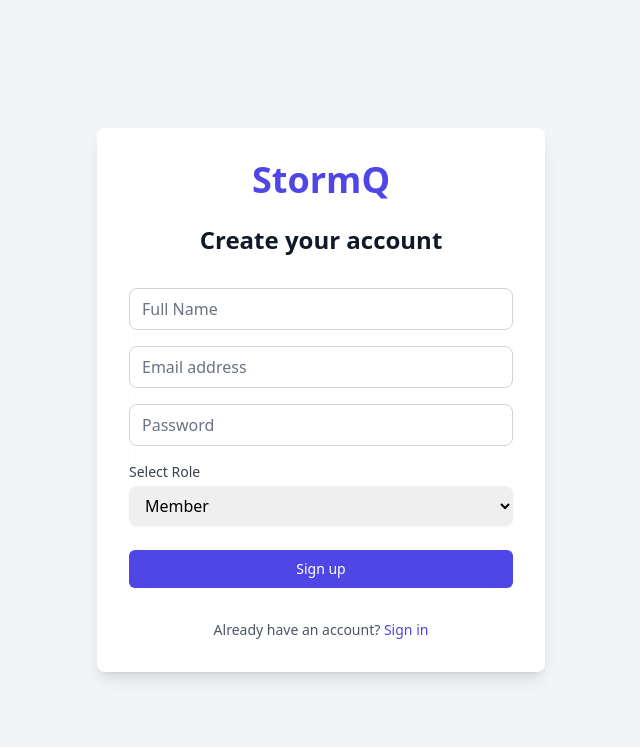
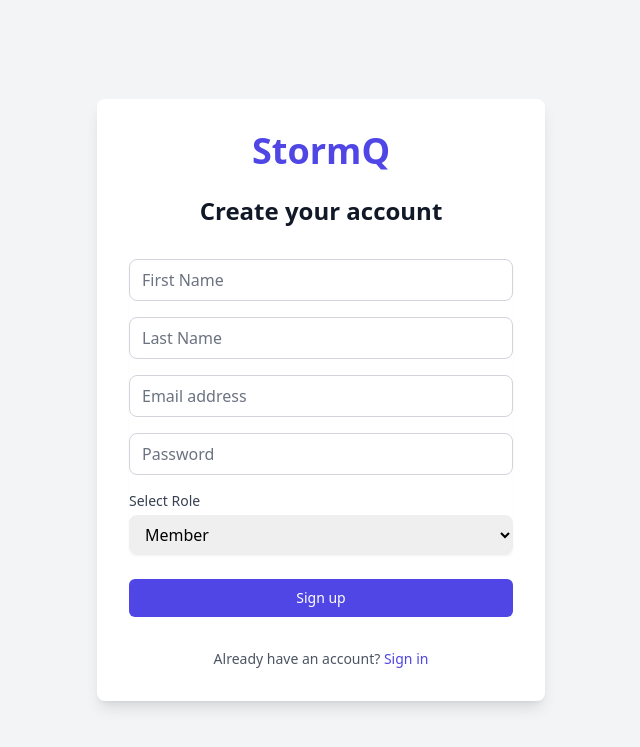
Before and after one commit to majdifox/StormQXII, a PHP site: page /pages/register.php in a window 1280 px wide. Shown: the top 747 px of the page, without its empty margins (319-959 px from the left). Run offline with PHP 8.4, Linux system fonts and the light colour scheme; some libraries are stand-ins or nearby versions.

Commit message:
creating the structure for the project 50%

```diff
--- a/pages/login.php
+++ b/pages/login.php
@@ -18,6 +18,9 @@
                 <h1 class="text-4xl font-bold text-center text-indigo-600">StormQ</h1>
                 <h2 class="mt-6 text-center text-2xl font-semibold text-gray-900">Sign in to your account</h2>
             </div>
+
+
+
             <form action="includes/login.inc.php" method="post" class="mt-8 space-y-6" action="#" method="POST">
                 <div class="rounded-md shadow-sm space-y-4">
                     <div>
--- a/pages/register.php
+++ b/pages/register.php
@@ -23,10 +23,16 @@
             <form action="includes/register.inc.php" method="post" class="mt-8 space-y-6" action="#" method="POST">
                 <div class="rounded-md shadow-sm space-y-4">
                     <div>
-                        <label for="name" class="sr-only">Full Name</label>
-                        <input id="name" name="name" type="text" required
+                        <label for="firstName" class="sr-only">First Name</label>
+                        <input id="firstName" name="firstName" type="text" required
                             class="appearance-none rounded-lg relative block w-full px-3 py-2 border border-gray-300 placeholder-gray-500 text-gray-900 focus:outline-none focus:ring-indigo-500 focus:border-indigo-500"
-                            placeholder="Full Name">
+                            placeholder="First Name">
+                    </div>
+                    <div>
+                        <label for="lastName" class="sr-only">Last Name</label>
+                        <input id="lastName" name="lastName" type="text" required
+                            class="appearance-none rounded-lg relative block w-full px-3 py-2 border border-gray-300 placeholder-gray-500 text-gray-900 focus:outline-none focus:ring-indigo-500 focus:border-indigo-500"
+                            placeholder="Last Name">
                     </div>
                     <div>
                         <label for="email" class="sr-only">Email address</label>
```
Also changed, not shown: includes/register.php (added, +16 -0 lines), includes/login.php (added), 3 other files.
